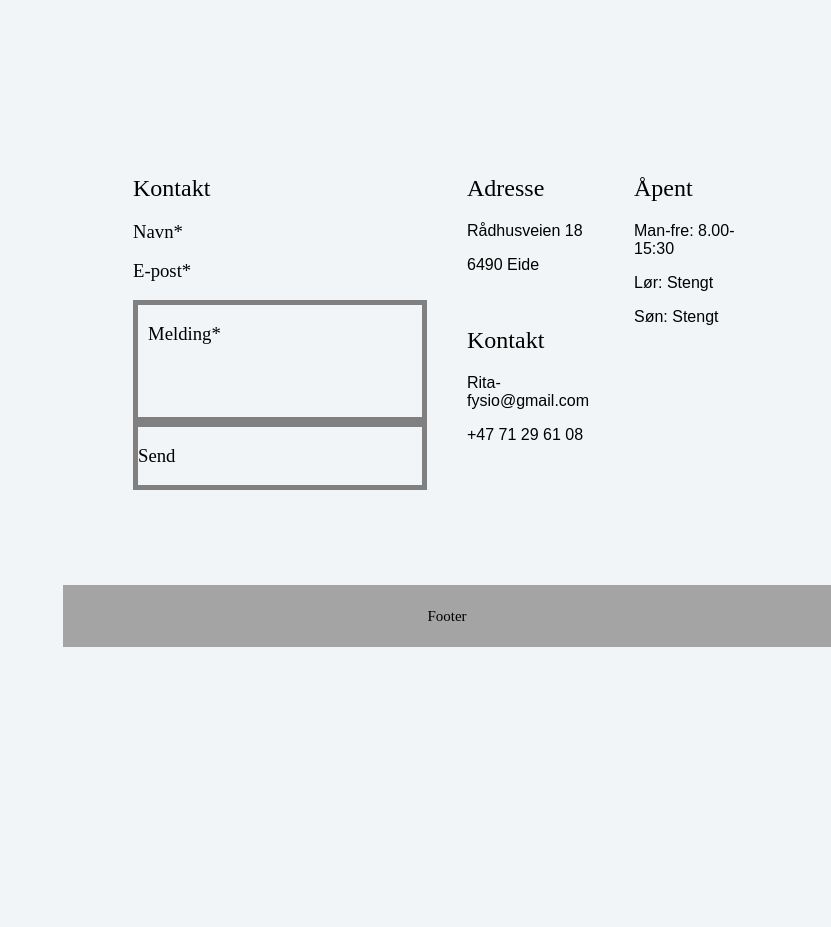
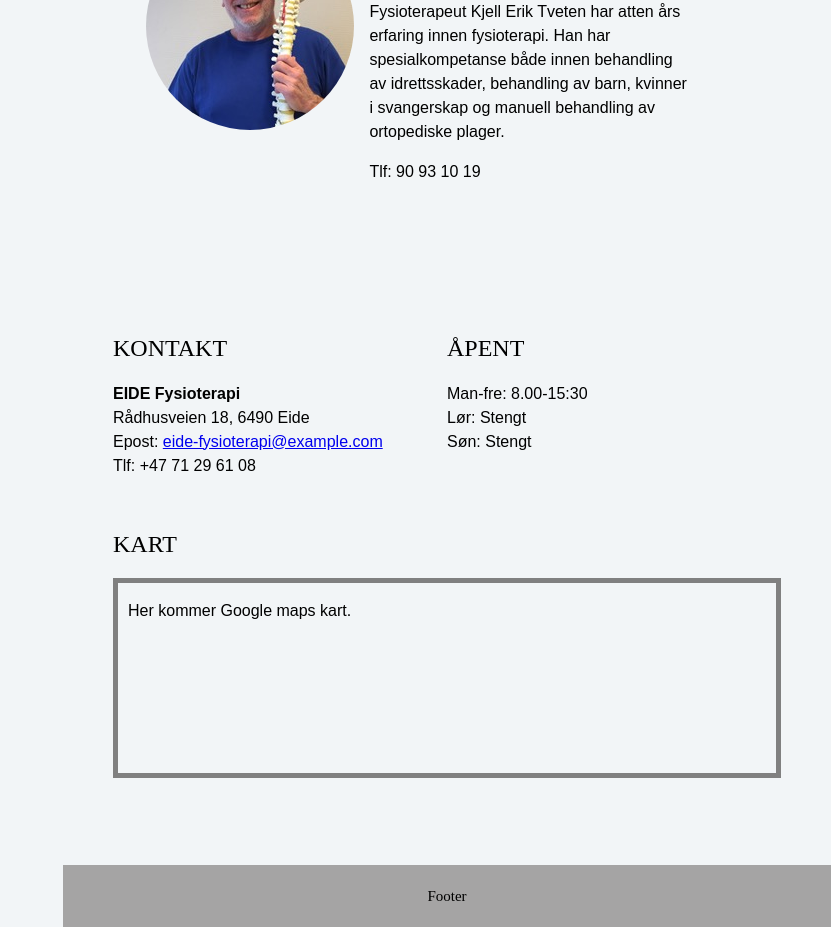
Before and after one commit to vegasag/FysioWebPage, an Angular app: page / in a window 1280 px wide. Shown: the part 1560-2487 px from the top of the page, without its empty margins (449-1280 px from the left). Before the commit the page ends 2207 px from the top, so only its background shows below. Built offline with nearby package versions, Linux system fonts and the light colour scheme.

Commit message:
Sets line spacing to 150% as per W3C guidelines. Changes format and content of Kontakt Oss-part

```diff
--- a/src/app/pages/contact-us/contact-us.component.css
+++ b/src/app/pages/contact-us/contact-us.component.css
@@ -1,31 +1,22 @@
 
-/* Column container */
 .row {
     display: flex;
     flex-wrap: wrap;
   }
 
-  /* Create two unequal columns that sits next to each other */
-  /* Sidebar/left column */
   .side {
     flex: 25%;
-    padding: 20px;
+    /* padding: 20px; */
   }
 
-  /* Main column */
-.main {
+.kart {
     flex: 50%;
-    padding: 20px;
+    /* padding: 20px; */
   }
 
 .textBox {
-  height: 40%;
+  width: 100%;
+  height: 200px;
   padding: 0 10px;
   border: 5px solid gray;
-  margin: 0;
 }
-
-.sendBox {
-  border: 5px solid gray;
-  margin: 0;
-}
--- a/src/app/pages/contact-us/contact-us.component.html
+++ b/src/app/pages/contact-us/contact-us.component.html
@@ -1,31 +1,39 @@
 <div id="ContactUs" class="container" style="height: 500px;">
   <div class="row">
-    <div class="main">
-      <h2>Kontakt</h2>
-      <h3>Navn*</h3>
-      <h3>E-post*</h3>
-      <div class="textBox">
-        <h3>Melding*</h3>
-      </div>
-      <div class="sendBox">
-        <h3>Send</h3>
-      </div>
+    <div class="side">
+      <h2>KONTAKT</h2>
+      <p>
+        <strong>EIDE Fysioterapi</strong>
+        <br>
+        Rådhusveien 18, 6490 Eide
+        <br>
+        Epost: <a href="mailto:EIDE-fysioterapi@example.com" target="_top">eide-fysioterapi@example.com</a>
+        <br>
+        Tlf: +47 71 29 61 08
+      </p>
+      <br>
     </div>
     <div class="side">
-      <h2>Adresse</h2>
-      <p>Rådhusveien 18</p>
-      <p>6490 Eide</p>
-      <br>
-      <h2>Kontakt</h2>
-      <p>Rita-fysio@gmail.com</p>
-      <p>+47 71 29 61 08</p>
+      <h2>ÅPENT</h2>
+      <p>
+        Man-fre: 8.00-15:30
+        <br>
+        Lør: Stengt
+        <br>
+        Søn: Stengt
+      </p>
     </div>
-    <div class="side">
-      <h2>Åpent</h2>
-      <p>Man-fre: 8.00-15:30</p>
-      <p>Lør: Stengt</p>
-      <p>Søn: Stengt</p>
-      <br>
+  </div>
+  <div class="row">
+    <div class="kart">
+      <h2> KART </h2>
+      <div class="textBox">
+        <p>
+          Her kommer Google maps kart.
+        </p>
+      </div>
     </div>
   </div>
 </div>
+
+<div style="height: 100px"> </div>
--- a/src/styles.scss
+++ b/src/styles.scss
@@ -24,6 +24,7 @@ p{
   font-family: 'Source Sans Pro', sans-serif;
   font-size: 16px;
   font-weight: 300;
+  line-height: 150%;
 }
 
 
```
